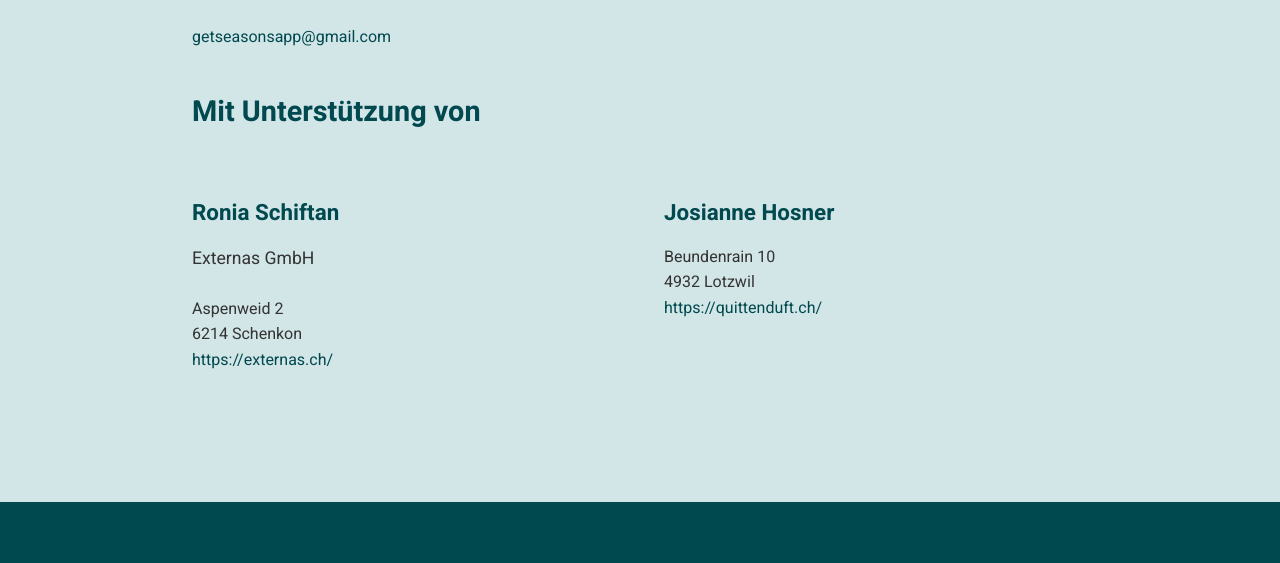
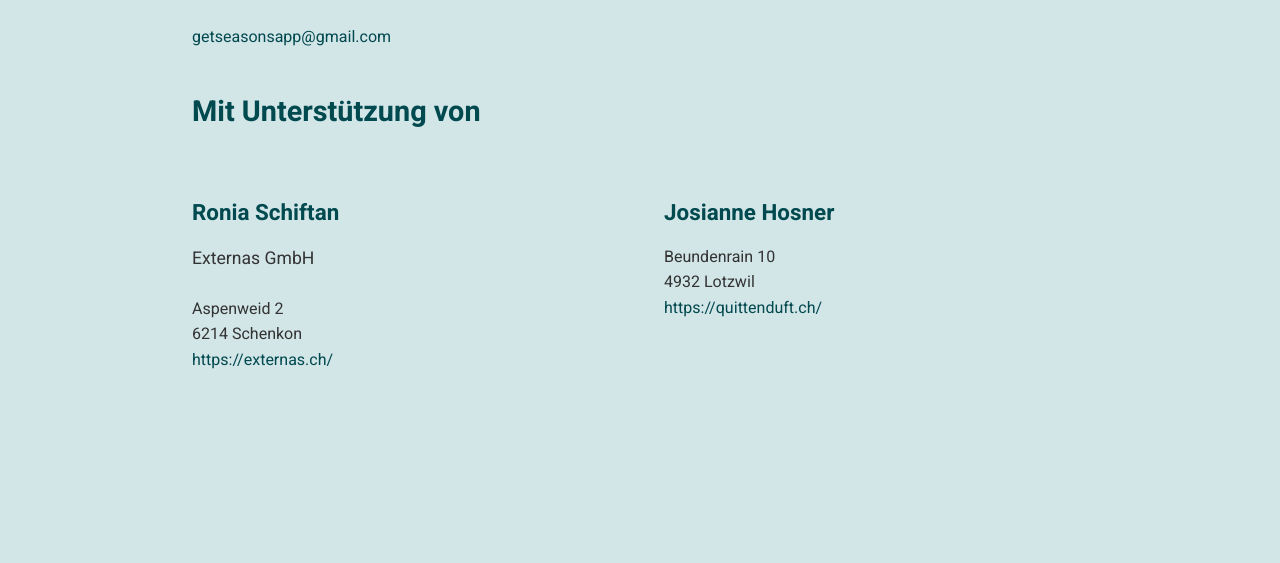
Before and after one commit to MizuBishi/seasons-website, a website: page impressum.html in a window 1280 px wide. Shown: the part 183-746 px from the top of the page. Drawn offline with Linux system fonts and the light colour scheme.

Commit message:
Enhance CSS styles for layout and responsiveness by setting body and html height to 100%, adding flexbox properties to body for better content alignment, and ensuring main section occupies full width. This improves overall page structure and visual consistency.

```diff
--- a/style.css
+++ b/style.css
@@ -22,15 +22,27 @@
   box-sizing: border-box;
 }
 
+html,
 body {
+  height: 100%;
+  margin: 0;
+  padding: 0;
+}
+
+body {
+  display: flex;
+  flex-direction: column;
+  min-height: 100vh;
   font-family: "Heebo", sans-serif;
   color: var(--color-text);
   background-color: var(--color-background-colored);
 }
 
 main {
+  flex: 1 0 auto;
   max-width: var(--page-max-width);
   margin: 0 auto;
+  width: 100%;
 }
 
 main > section {
```
